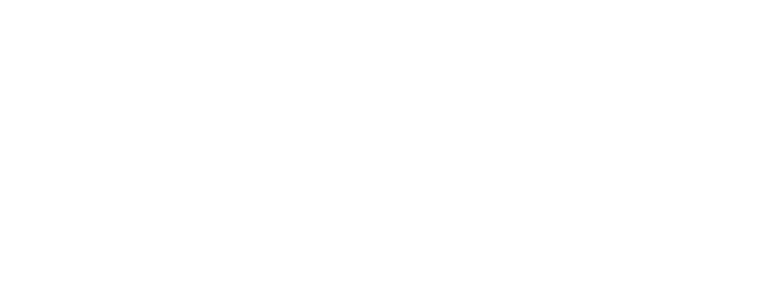
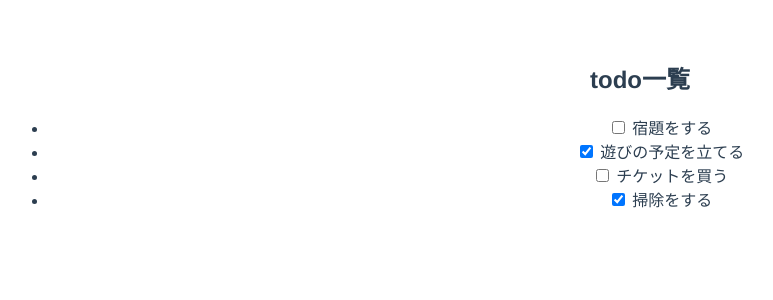
Before and after one commit to hiroshimuto9/vue-training, a Vue app: page / in a window 1280 px wide. Shown: the top 300 px of the page, without its empty margins (0-773 px from the left). Built offline with nearby package versions, Linux system fonts and the light colour scheme.

Commit message:
[add] todo一覧の表示を実装

```diff
--- a/src/App.vue
+++ b/src/App.vue
@@ -1,5 +1,13 @@
 <template>
   <div id="app">
+    <h2>todo一覧</h2>
+    <ul>
+      <!-- v-forを用いてtodoを一つずつ表示 -->
+      <li v-for="todo in todos" v-bind:key="todo.id">
+        <input type="checkbox" v-bind:checked="todo.done">
+        {{todo.name}}
+      </li>
+    </ul>
   </div>
 </template>
 
@@ -8,6 +16,12 @@
 
 export default {
   name: 'app',
+  // 算出プロパティを定義
+  computed: {
+    todos() {
+      return this.$store.state.todos
+    },
+  },
 }
 </script>
 
--- a/src/vuex/store.js
+++ b/src/vuex/store.js
@@ -6,6 +6,31 @@
 
 // ストアの定義
 const store = new Vuex.Store({
+    state: {
+        // タスクの初期ステート
+        todos: [
+            {
+                id: 1,
+                name: '宿題をする',
+                done: false
+            },
+            {
+                id: 2,
+                name: '遊びの予定を立てる',
+                done: true
+            },
+            {
+                id: 3,
+                name: 'チケットを買う',
+                done: false
+            },
+            {
+                id: 4,
+                name: '掃除をする',
+                done: true
+            },
+        ]
+    }
 
 })
 
```
